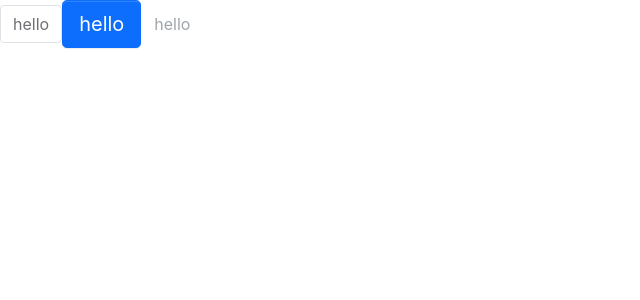
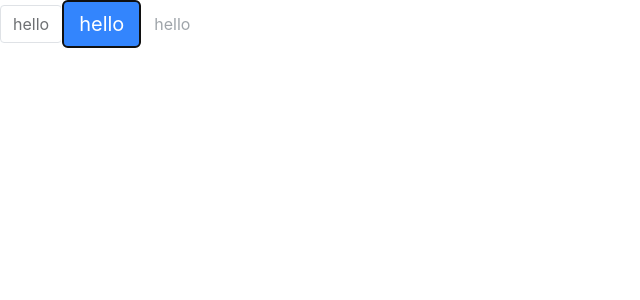
Before and after one commit to feidudu1/yyf_antd, a React (Create React App) app: page / in a window 1280 px wide. Shown: the top 300 px of the page, without its empty margins (0-640 px from the left). Built offline with nearby package versions, Linux system fonts and the light colour scheme.

Commit message:
[button]拓展优化

```diff
--- a/src/App.tsx
+++ b/src/App.tsx
@@ -5,7 +5,7 @@ function App() {
   return (
     <div className="App">
       <Button disabled>hello</Button>
-      <Button btnType={ButtonType.Primary} size={ButtonSize.Large}>
+      <Button btnType={ButtonType.Primary} size={ButtonSize.Large} autoFocus>
         hello
       </Button>
       <Button btnType={ButtonType.Link} href="http://www.baidu.com" disabled>
--- a/src/components/Button/button.tsx
+++ b/src/components/Button/button.tsx
@@ -22,23 +22,31 @@ interface BaseButtonProps {
   href?: string;
 }
 
-const Button: React.FC<BaseButtonProps> = (props) => {
-  const { btnType, disabled, size, href, children } = props;
+type NativeButtonProps = BaseButtonProps &
+  React.ButtonHTMLAttributes<HTMLElement>;
+type AnchorButtonProps = BaseButtonProps &
+  React.AnchorHTMLAttributes<HTMLElement>;
+
+export type ButtonProps = Partial<NativeButtonProps & AnchorButtonProps>;
+
+const Button: React.FC<ButtonProps> = (props) => {
+  const { btnType, disabled, size, href, className, children, ...resProps } =
+    props;
   // btn, btn-lg, btn-primary
-  const classes = classNames("btn", {
+  const classes = classNames("btn", className, {
     [`btn-${btnType}`]: btnType,
     [`btn-${size}`]: size,
     disabled: btnType === ButtonType.Link && disabled,
   });
   if (btnType === ButtonType.Link && href) {
     return (
-      <a className={classes} href={href}>
+      <a className={classes} href={href} {...resProps}>
         {children}
       </a>
     );
   } else {
     return (
-      <button className={classes} disabled={disabled}>
+      <button className={classes} disabled={disabled} {...resProps}>
         {children}
       </button>
     );
```
